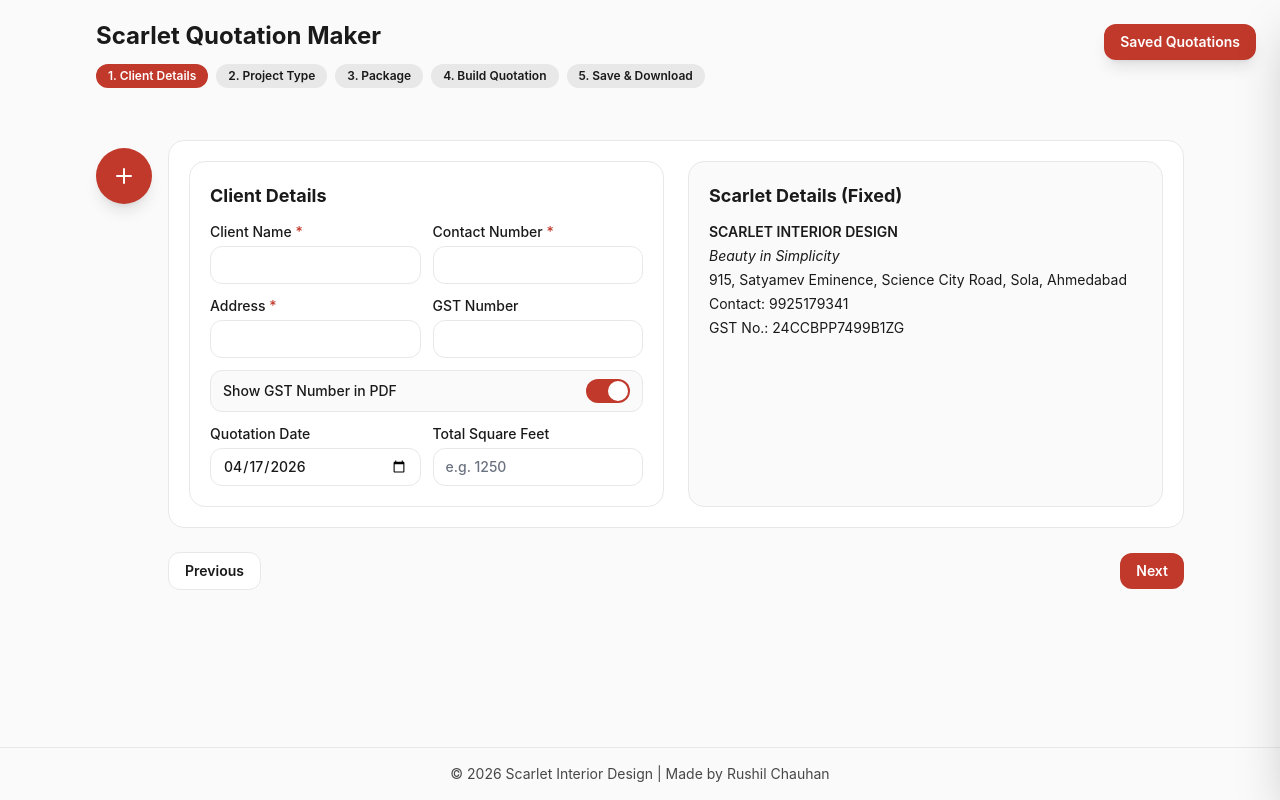
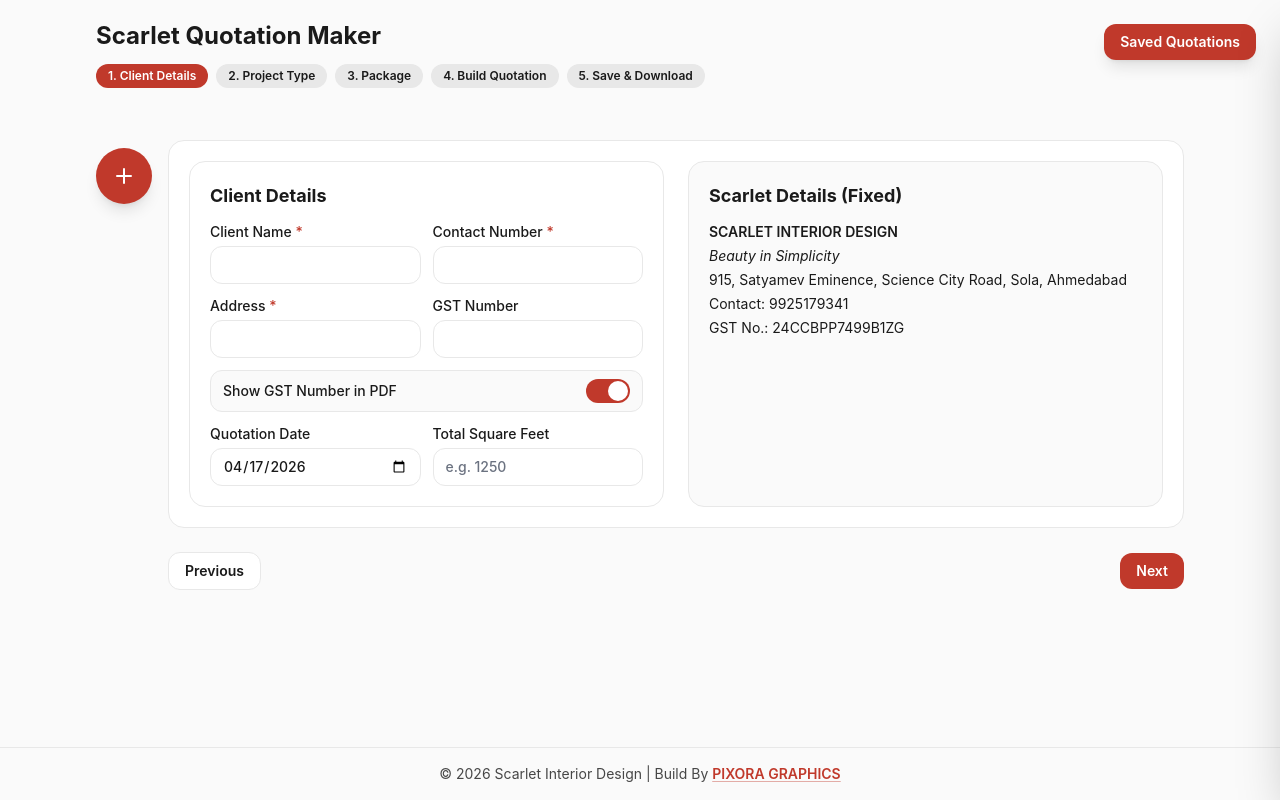
Before and after one commit to Rushilchauhan45/Scarlet-Quoatation-maker, a React (Vite) app in the folder scarlet-quotation-app/: page / in a window 1280 px wide. Built offline with nearby package versions, Linux system fonts and the light colour scheme; what @react-pdf/renderer would draw is missing.

Commit message:
Link Update

```diff
--- a/scarlet-quotation-app/src/App.jsx
+++ b/scarlet-quotation-app/src/App.jsx
@@ -96,7 +96,15 @@
         </div>
 
         <footer className="border-t border-[#E8E8E8] px-4 py-4 text-center text-sm text-[#1A1A1A]/80 md:px-8">
-          © 2026 Scarlet Interior Design | Made by Rushil Chauhan
+          © 2026 Scarlet Interior Design | Build By{' '}
+          <a
+            href="https://www.pixoragraphic.me"
+            target="_blank"
+            rel="noreferrer noopener"
+            className="font-semibold text-[#C0392B] underline decoration-[#C0392B]/40 underline-offset-2 transition hover:text-[#922B21] hover:decoration-[#922B21]"
+          >
+            PIXORA GRAPHICS
+          </a>
         </footer>
       </main>
 
```
